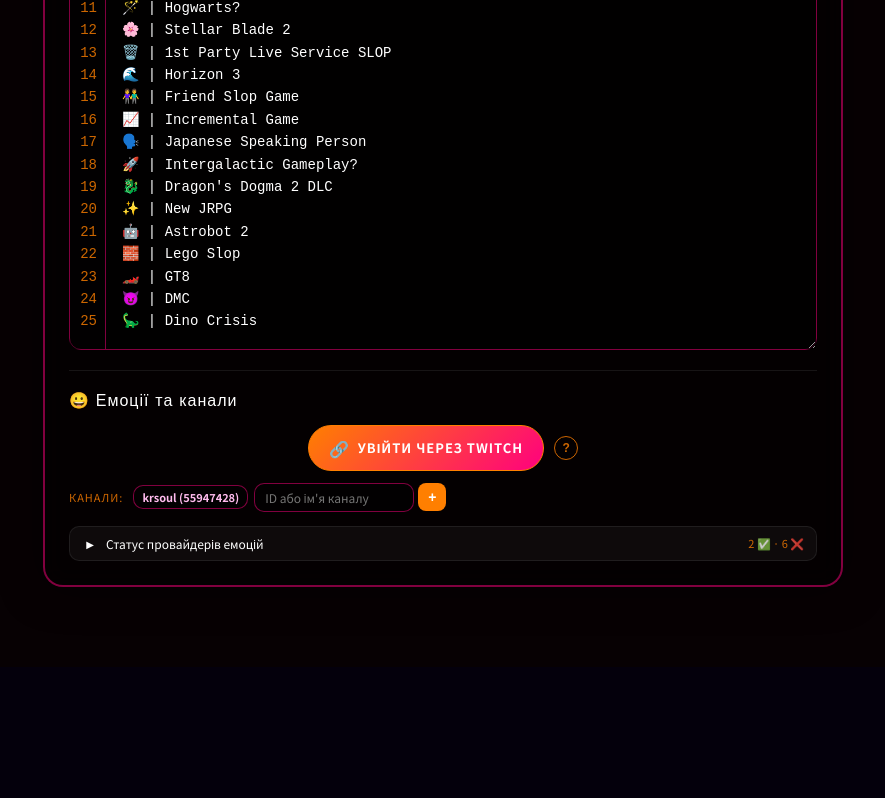
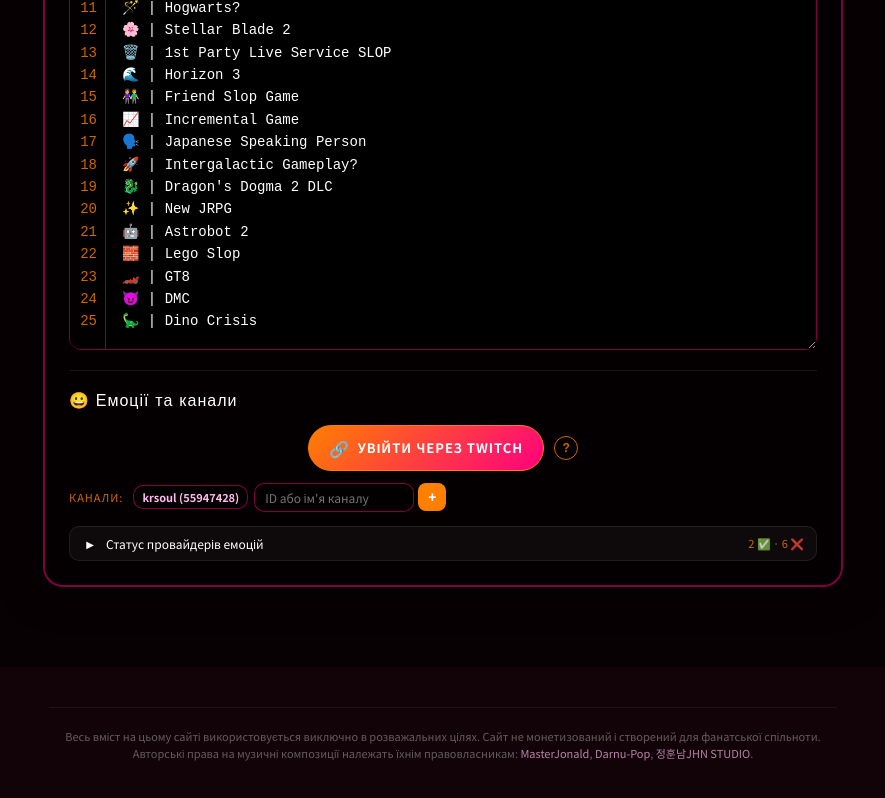
Before and after one commit to senpos/krsoul-bingo, a website with bundled scripts: page index.html in a window 1280 px wide. Shown: the part 1146-1944 px from the top of the page, without its empty margins (197-1082 px from the left). Before the commit the page ends 1813 px from the top, so only its background shows below. Built offline with nearby package versions, Linux system fonts and the light colour scheme; no server answers; files whose address does not match are found by name.

Commit message:
add copyright disclaimer footer with links to cover artists
весь вміст використовується виключно в розважальних цілях,
сайт не монетизований, авторські права належать правовласникам

```diff
--- a/css/style.css
+++ b/css/style.css
@@ -1454,6 +1454,30 @@ html, body {
   .picker-category-label { padding: 4px 10px; font-size: 10px; }
 }
 
+/* ── Disclaimer ── */
+.disclaimer {
+  max-width: 800px;
+  margin: 40px auto 60px;
+  padding: 20px 16px;
+  text-align: center;
+  font-size: 11px;
+  color: rgba(255, 255, 255, 0.35);
+  line-height: 1.6;
+  border-top: 1px solid rgba(255, 255, 255, 0.06);
+}
+
+.disclaimer a {
+  color: var(--cyan);
+  text-decoration: none;
+  opacity: 0.7;
+  transition: opacity 0.2s;
+}
+
+.disclaimer a:hover {
+  opacity: 1;
+  text-decoration: underline;
+}
+
 /* ── Audio Player ── */
 .audio-player {
   position: fixed;
--- a/index.html
+++ b/index.html
@@ -220,6 +220,11 @@
         </div>
       </div>
     </div>
+
+    <div class="disclaimer">
+      <p>Весь вміст на цьому сайті використовується виключно в розважальних цілях. Сайт не монетизований і створений для фанатської спільноти.</p>
+      <p>Авторські права на музичні композиції належать їхнім правовласникам: <a href="https://www.youtube.com/channel/UCO615czs48hYvhKdolnq_LQ" target="_blank" rel="noopener">MasterJonald</a>, <a href="https://www.youtube.com/channel/UC3iCGU82DkLi2T4eYr-BiBg" target="_blank" rel="noopener">Darnu-Pop</a>, <a href="https://www.youtube.com/channel/UCWvrB8eZ18wB5o7QnzMAdcA" target="_blank" rel="noopener">정훈남JHN STUDIO</a>.</p>
+    </div>
   </div>
 
   <!-- Audio Theme Bar -->
```
